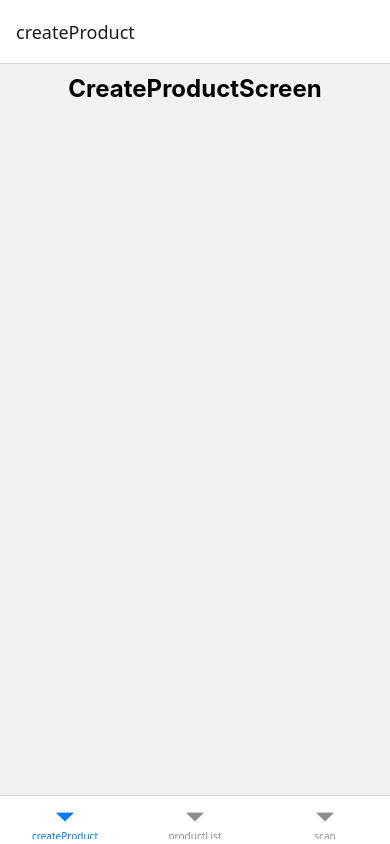
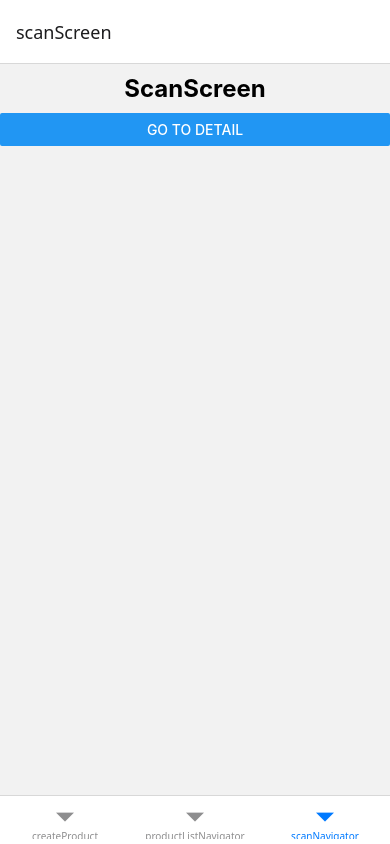
Before and after one commit to g-cheong/sctp-se9-g2-mobileproject, a React Native app in the folder theminimart-mobile/: screen /scanNavigator in a window 390 px wide. Built offline with nearby package versions, Linux system fonts and the light colour scheme.

Commit message:
edited the navigation to nest stack inside tab

```diff
--- a/theminimart-mobile/navigators/AuthStackNavigator.js
+++ b/theminimart-mobile/navigators/AuthStackNavigator.js
@@ -1 +1,10 @@
-export default function AuthStackNavigator() {}
+import { Text, View } from "react-native";
+import { styles } from "../styles/styles";
+
+export default function AuthStackNavigator() {
+  return (
+    <View style={(styles.container, { marginTop: 60 })}>
+      <Text style={styles.title}>AuthStackNavigator</Text>
+    </View>
+  );
+}
--- a/theminimart-mobile/navigators/BottomTabsNavigator.js
+++ b/theminimart-mobile/navigators/BottomTabsNavigator.js
@@ -1,8 +1,7 @@
 import { createBottomTabNavigator } from "@react-navigation/bottom-tabs";
-import { NavigationContainer } from "@react-navigation/native";
 import CreateProductScreen from "../screens/CreateProductScreen";
-import ProductListScreen from "../screens/ProductListScreen";
-import ScanScreen from "../screens/ScanScreen";
+import ProductListNavigator from "./ProductListNavigtor";
+import ScanNavigator from "./ScanNavigator";
 
 const Tab = createBottomTabNavigator();
 
@@ -10,8 +9,16 @@ export default function BottomTabsNavigator() {
   return (
     <Tab.Navigator>
       <Tab.Screen name="createProduct" component={CreateProductScreen} />
-      <Tab.Screen name="productList" component={ProductListScreen} />
-      <Tab.Screen name="scan" component={ScanScreen} />
+      <Tab.Screen
+        name="productListNavigator"
+        component={ProductListNavigator}
+        options={{ headerShown: false }}
+      />
+      <Tab.Screen
+        name="scanNavigator"
+        component={ScanNavigator}
+        options={{ headerShown: false }}
+      />
     </Tab.Navigator>
   );
 }
--- a/theminimart-mobile/navigators/AppStackNavigator.js
+++ b/theminimart-mobile/navigators/ProductListNavigtor.js
@@ -1,21 +1,14 @@
 import { createNativeStackNavigator } from "@react-navigation/native-stack";
-import BottomTabsNavigator from "./BottomTabsNavigator";
 import ProductDetailsScreen from "../screens/ProductDetailsScreen";
+import ProductListScreen from "../screens/ProductListScreen";
 
 const Stack = createNativeStackNavigator();
 
-export default function AppStackNavigator() {
+export default function ProductListNavigator() {
   // contains the ProductDetailsScreen and BottomTabsNavigator(CreateProductScreen,ProductListScreen,ScanScreen)
   return (
     <Stack.Navigator>
-      <Stack.Screen
-        name="bottomTabsNavigator"
-        component={BottomTabsNavigator}
-        options={{
-          // Hide the header
-          headerShown: false,
-        }}
-      />
+      <Stack.Screen name="productListScreen" component={ProductListScreen} />
       <Stack.Screen name="productDetails" component={ProductDetailsScreen} />
     </Stack.Navigator>
   );
--- a/theminimart-mobile/navigators/RootNavigator.js
+++ b/theminimart-mobile/navigators/RootNavigator.js
@@ -1,10 +1,10 @@
-import AppStackNavigator from "./AppStackNavigator";
 import AuthStackNavigator from "./AuthStackNavigator";
+import BottomTabsNavigator from "./BottomTabsNavigator";
 
 export default function RootNavigator() {
   // TODO: Implement AuthStack for login (Firhat)
   const isAuthenticated = true;
 
   // Choose to render loginScreen or AppScreen based on authentication
-  return isAuthenticated ? <AppStackNavigator /> : <AuthStackNavigator />;
+  return isAuthenticated ? <BottomTabsNavigator /> : <AuthStackNavigator />;
 }
--- /dev/null
+++ b/theminimart-mobile/navigators/ScanNavigator.js
@@ -0,0 +1,15 @@
+import { createNativeStackNavigator } from "@react-navigation/native-stack";
+import ProductDetailsScreen from "../screens/ProductDetailsScreen";
+import ScanScreen from "../screens/ScanScreen";
+
+const Stack = createNativeStackNavigator();
+
+export default function ScanNavigator() {
+  // contains the ProductDetailsScreen and BottomTabsNavigator(CreateProductScreen,ProductListScreen,ScanScreen)
+  return (
+    <Stack.Navigator>
+      <Stack.Screen name="scanScreen" component={ScanScreen} />
+      <Stack.Screen name="productDetails" component={ProductDetailsScreen} />
+    </Stack.Navigator>
+  );
+}
--- a/theminimart-mobile/screens/ScanScreen.js
+++ b/theminimart-mobile/screens/ScanScreen.js
@@ -1,10 +1,18 @@
-import { Text, View } from "react-native";
+import { Button, Text, View } from "react-native";
 import { styles } from "../styles/styles";
+import { useNavigation } from "@react-navigation/native";
 
 export default function ScanScreen() {
+  const navigator = useNavigation();
   return (
     <View style={styles.container}>
       <Text style={styles.title}>ScanScreen</Text>
+      <Button
+        title="Go to Detail"
+        onPress={() => {
+          navigator.navigate("productDetails");
+        }}
+      />
     </View>
   );
 }
```
